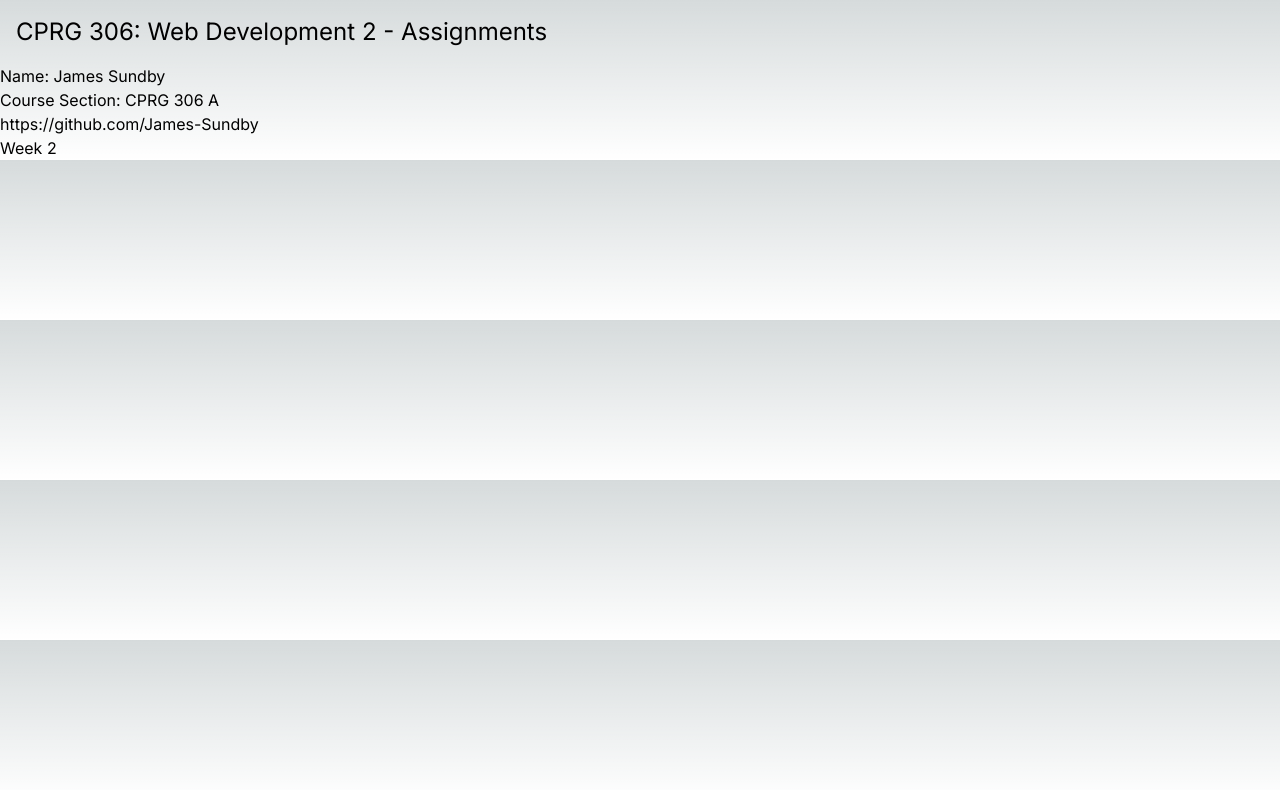
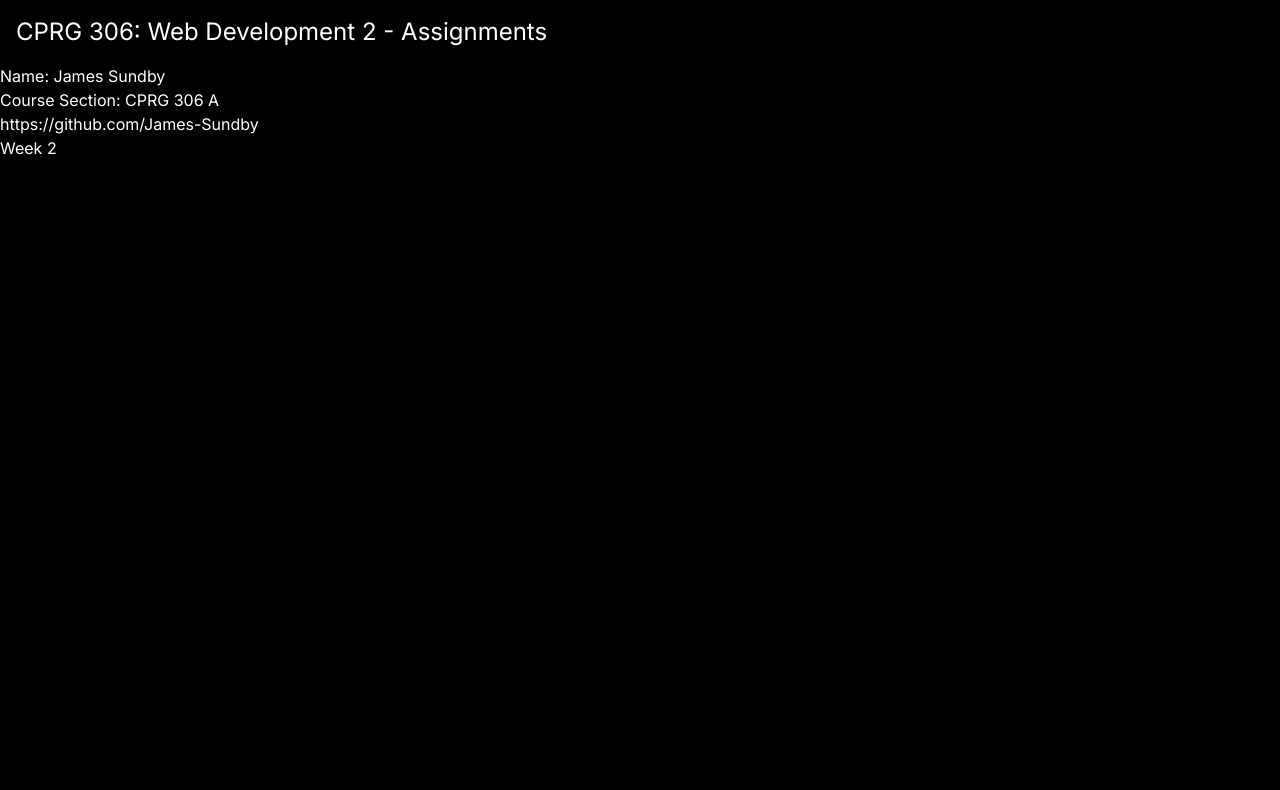
Before and after one commit to James-Sundby/cprg306-assignments, a Next.js app: page / in a window 1280 px wide. Shown: the top 790 px of the page. Built offline with nearby package versions, Linux system fonts and the light colour scheme.

Commit message:
Changes to global dark mode
Original code is left as a comment in case it is needed later

```diff
--- a/app/globals.css
+++ b/app/globals.css
@@ -3,9 +3,12 @@
 @tailwind utilities;
 
 :root {
-  --foreground-rgb: 0, 0, 0;
+/*  --foreground-rgb: 0, 0, 0;
   --background-start-rgb: 214, 219, 220;
-  --background-end-rgb: 255, 255, 255;
+  --background-end-rgb: 255, 255, 255;*/
+  --foreground-rgb: 255, 255, 255;
+  --background-start-rgb: 0, 0, 0;
+  --background-end-rgb: 0, 0, 0;
 }
 
 @media (prefers-color-scheme: dark) {
```
